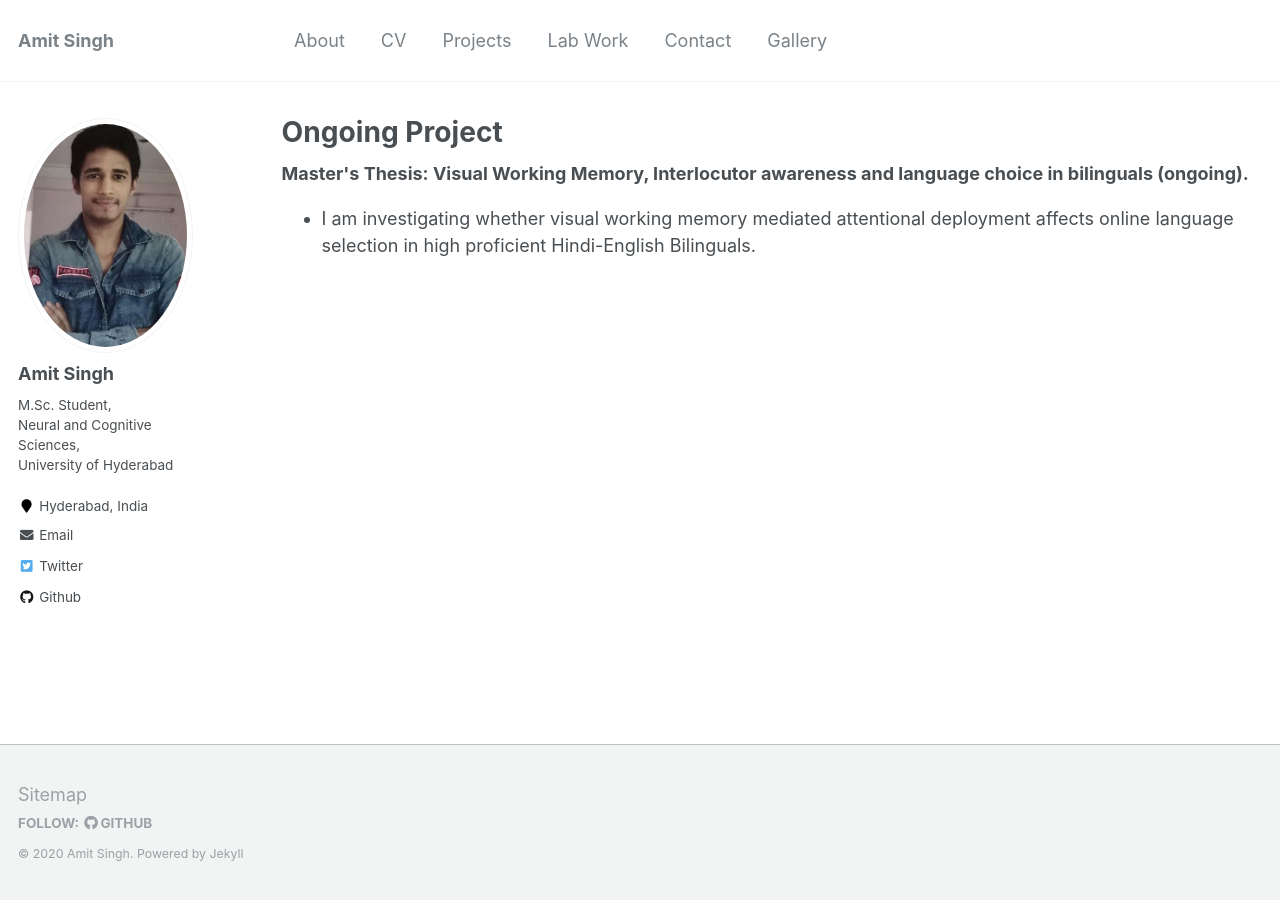
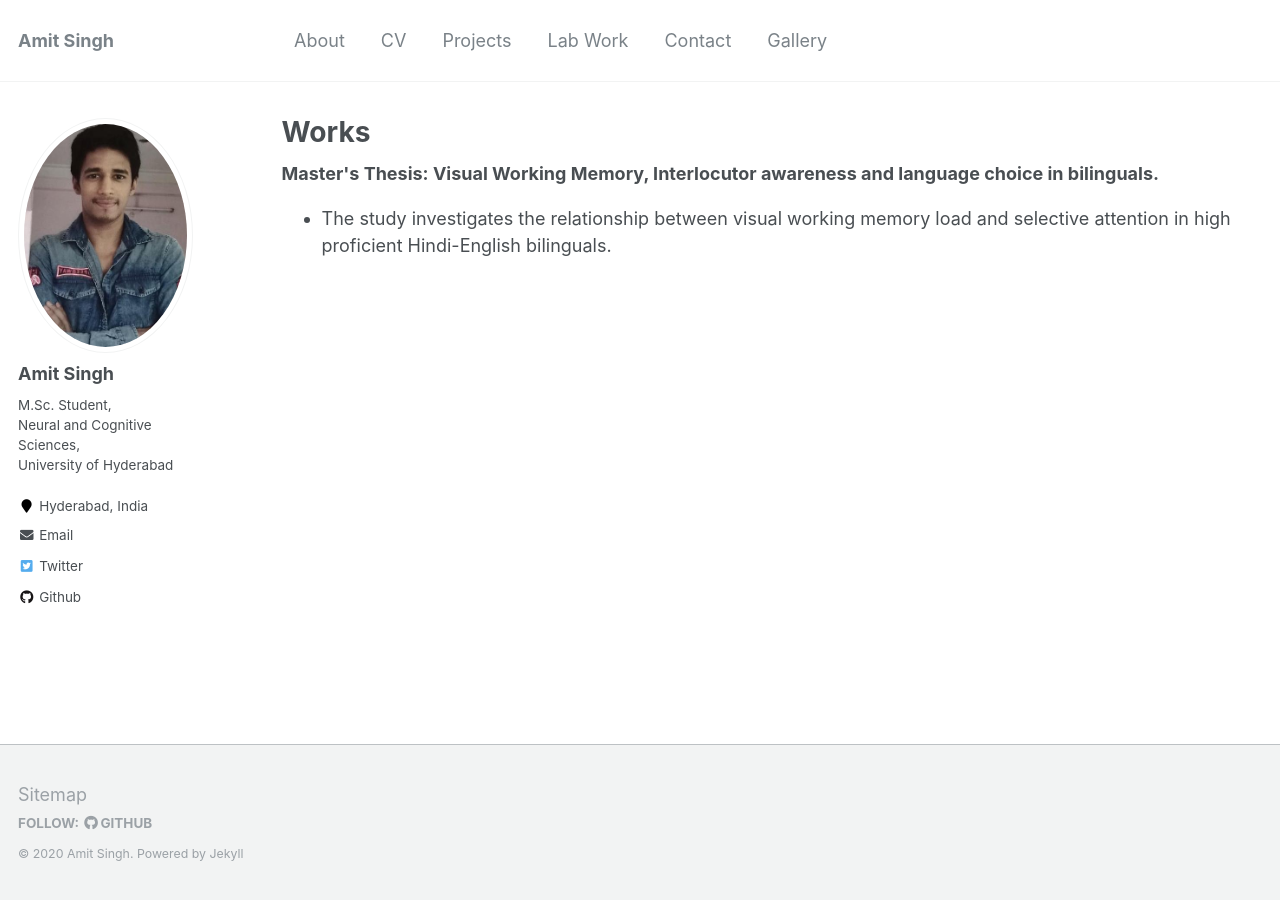
Before and after one commit to amits1ngh/amits1ngh.github.io, a Jekyll site: the page built from _pages/portfolio.html, in a window 1280 px wide. Built offline with Jekyll 4.4.1, drawn with Linux system fonts in a browser that asks for light colours.

Commit message:
Update portfolio.html

```diff
--- a/_pages/portfolio.html
+++ b/_pages/portfolio.html
@@ -1,10 +1,12 @@
 ---
 layout: archive
-title: "<b>Ongoing Project</b>"
+title: "<b>Works</b>"
 permalink: /projects/
 author_profile: true
 ---
-<b>Master's Thesis: Visual Working Memory, Interlocutor awareness and language choice in bilinguals (ongoing).</b>
+<b>Master's Thesis: Visual Working Memory, Interlocutor awareness and language choice in bilinguals.</b>
 <ul>
-  <li>I am investigating whether visual working memory mediated attentional deployment affects online language selection in high proficient Hindi-English Bilinguals.</li>
+  <li>The study investigates the relationship between visual working memory load
+and selective attention in high proficient Hindi-English bilinguals.
+</li>
 </ul>
```
